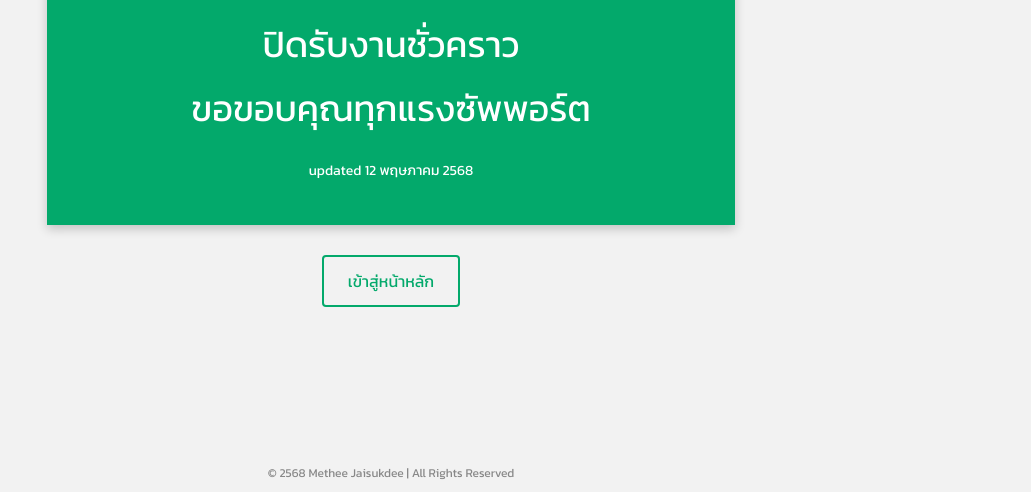
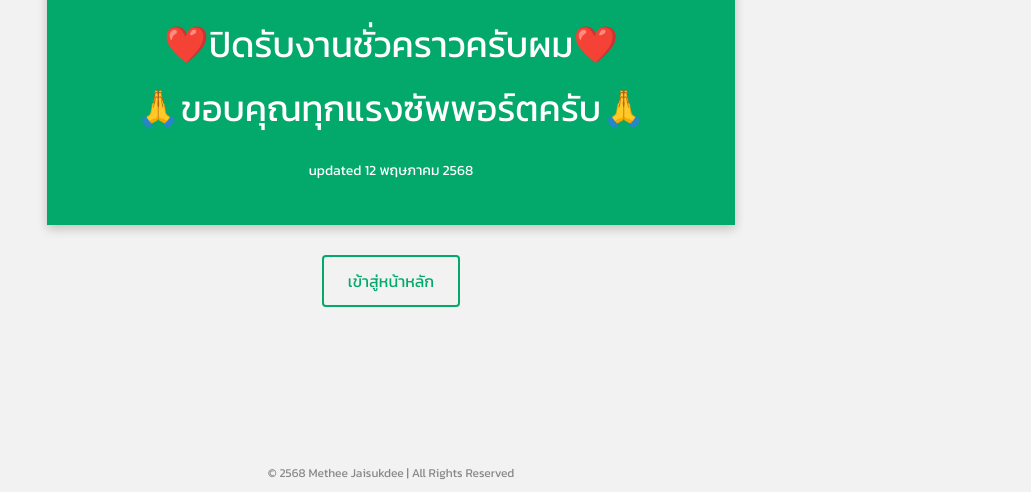
Before and after one commit to Methee77/mTinfo, a plain HTML site: page index.html in a window 1280 px wide. Shown: the part 308-800 px from the top of the page, without its empty margins (249-1280 px from the left). Drawn offline with Linux system fonts and the light colour scheme.

Commit message:
index.html

```diff
--- a/index.html
+++ b/index.html
@@ -138,10 +138,10 @@
 
   <div class="welcome-box">
     <!-- ภาพ GIF การ์ตูนพนมมือ -->
-    <img src="https://pin.it/3lStjZyuw">
+    <img src="https://media0.giphy.com/media/v1.Y2lkPTc5MGI3NjExa2pubXY5dDY1YzlqY3U3Y2dyaXBlOTh0ZzIwNmtjZjljYmt2dGJjaCZlcD12MV9pbnRlcm5hbF9naWZfYnlfaWQmY3Q9Zw/26n6BhftjKmXOkOre/giphy.gif" alt="ผู้ชายพนมมือไหว้">
 
-    <p class="main-text">ปิดรับงานชั่วคราว</p>
-    <p class="main-text">ขอขอบคุณทุกแรงซัพพอร์ต</p>
+    <p class="main-text">❤️ปิดรับงานชั่วคราวครับผม❤️</p>
+    <p class="main-text">🙏ขอบคุณทุกแรงซัพพอร์ตครับ🙏</p>
     <p class="update-text">updated 12 พฤษภาคม 2568</p>
   </div>
 
```
